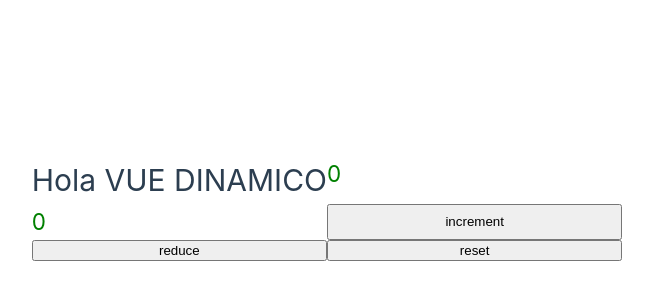
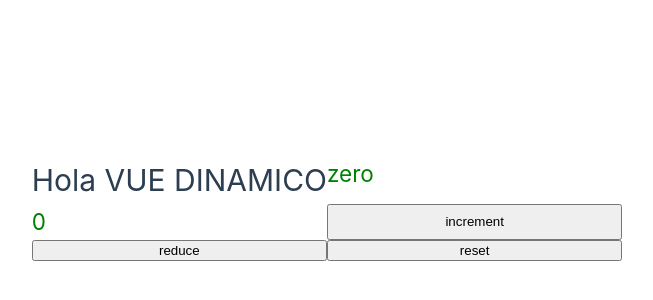
Before and after one commit to COLADOXD/first-vue, a Vue app: page / in a window 1280 px wide. Shown: the part 192-492 px from the top of the page, without its empty margins (313-966 px from the left). Built offline with nearby package versions, Linux system fonts and the light colour scheme.

Commit message:
35. Propiedades computadas o calculadas

```diff
--- a/src/App.vue
+++ b/src/App.vue
@@ -1,17 +1,29 @@
 <script setup lang="ts">
-import { ref } from 'vue';
+import { ref, computed } from 'vue';
 
 
 const name = "Vue dinamico";
 
 let counter = ref(0);
+
+const classComputer = computed(() => {
+  if (counter.value === 0) {
+    return 'zero'
+  }
+  if (counter.value > 0) {
+    return 'positive'
+  }
+  if (counter.value) {
+    return 'negative'
+  }
+});
 </script>
 
 <template>
   <h1>
     Hola {{ name.toUpperCase() }}
   </h1>
-  <h2 :style="counter >= 0 ? 'color: green' : 'color: red'">{{ counter }}</h2>
+  <h2 :style="counter >= 0 ? 'color: green' : 'color: red'">{{ classComputer }}</h2>
   <h2 :style="counter >= 0 ? 'color: green' : 'color: red'">{{ counter }}</h2>
   <button @click="counter++">increment</button>
   <button @click="counter--">reduce</button>
```
